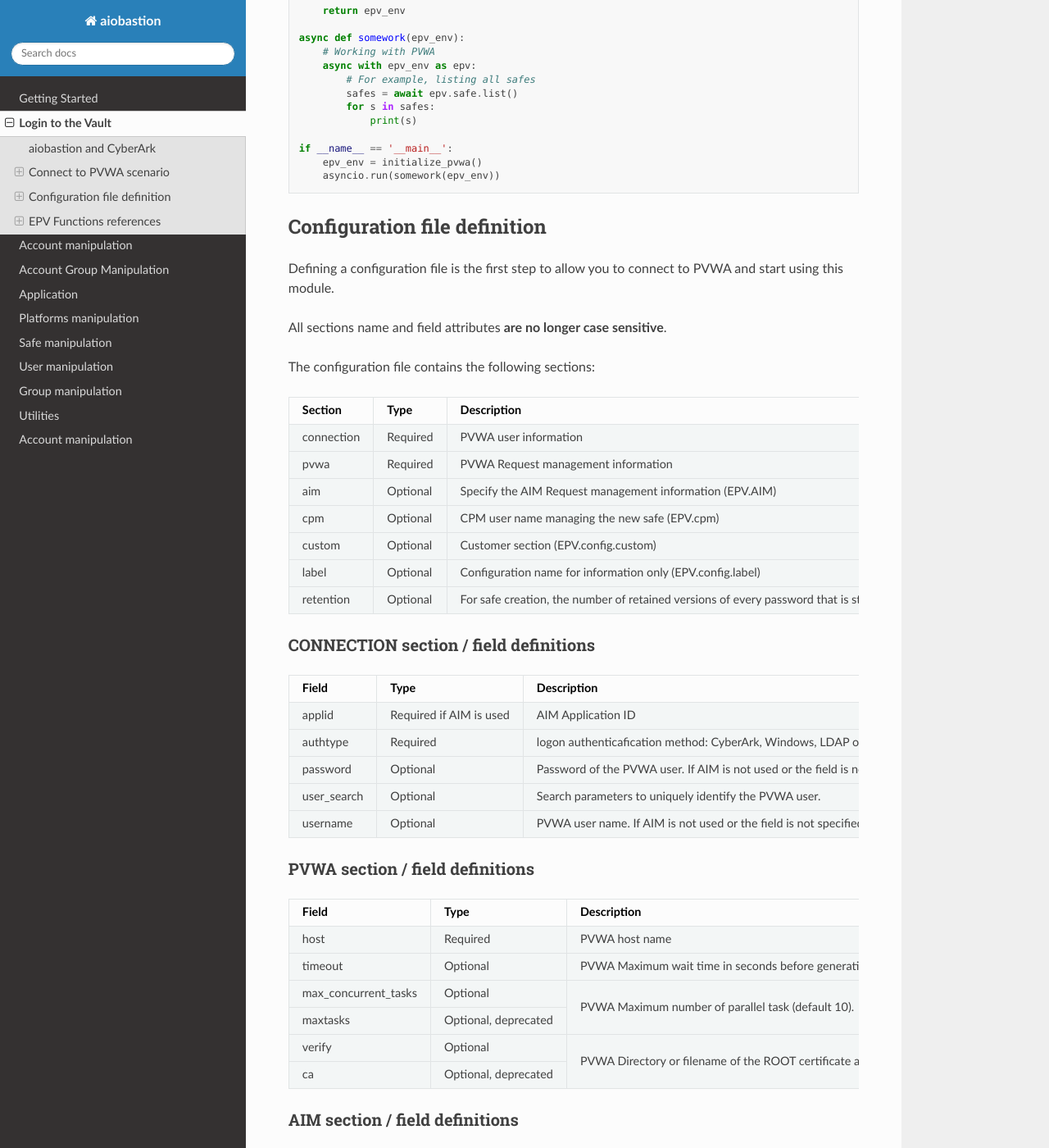
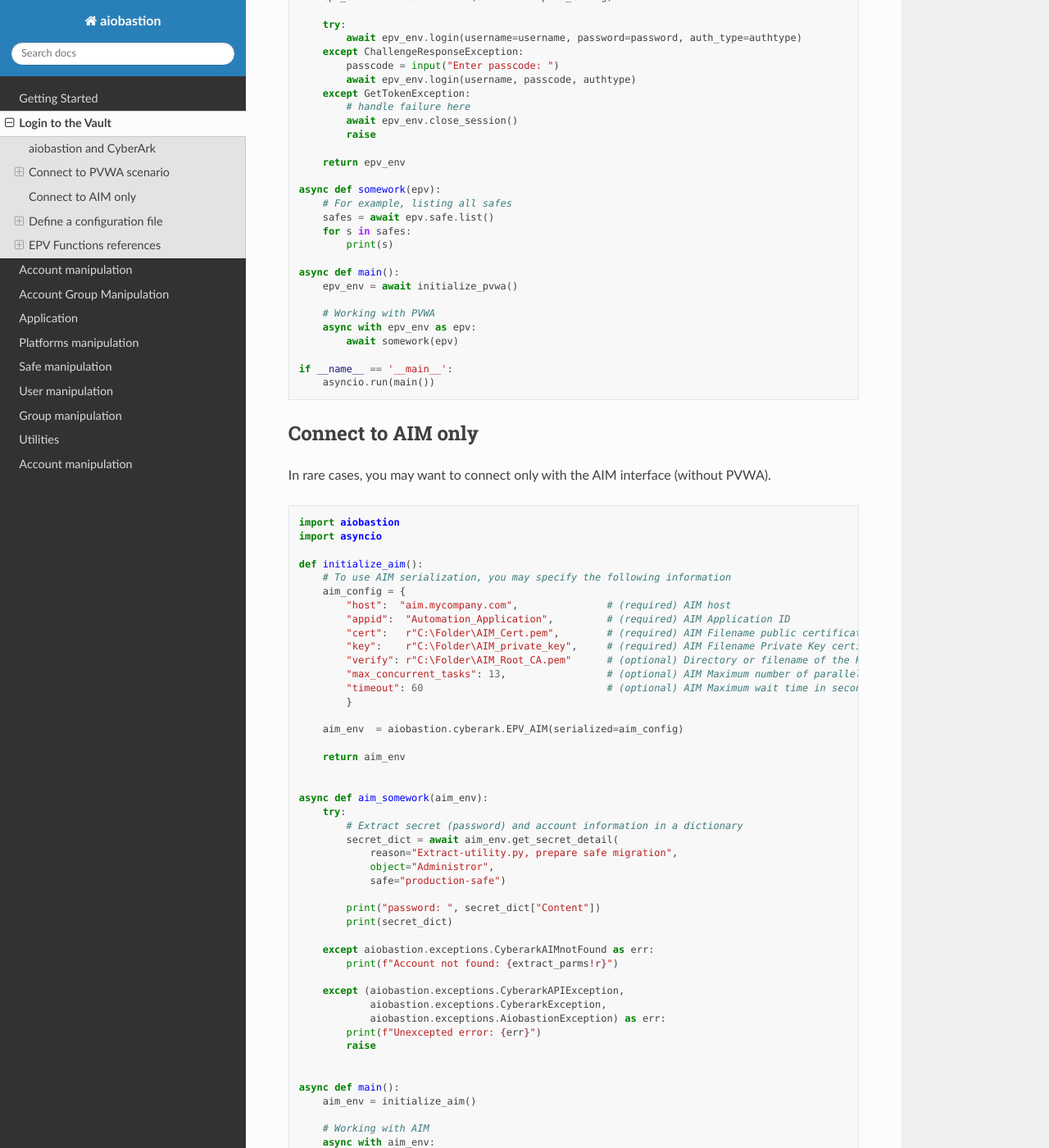
Before and after one commit to safepost/aiobastion, a Sphinx documentation site: the page built from docs/login.rst, in a window 1280 px wide and 1400 px high, scrolled down 6171 px. Shown: the whole window at 82% size. Built offline with Sphinx 7.4.7 and the Read the Docs theme 2.0.0, drawn with Linux system fonts in a browser that asks for light colours; some of the changed text lies outside the part shown.

Commit message:
dealing with AIM only

```diff
--- a/docs/login.rst
+++ b/docs/login.rst
@@ -31,7 +31,7 @@ For more information see `CyberArk Privileged Access Manager REST API`_ .
 For more information see `CyberArk Central Credential Provider - REST web service`_.
 
 Connect to PVWA scenario
--------------------------------
+------------------------
 
 There are several ways to login to the Vault:
 
@@ -45,13 +45,14 @@ There are several ways to login to the Vault:
 
 
 Connect with context manager
-~~~~~~~~~~~~~~~~~~~~~~~~~~~~~~~
+~~~~~~~~~~~~~~~~~~~~~~~~~~~~
 Once *aiobastion.EPV* is set up, use the context manager to login and logoff automatically.
 
 .. code-block:: python
 
     epv_env = aiobastion.EPV("/path/aiobastion_prod_config.yml")
 
+    # Automatic login using configuration setup
     async with epv_env as epv:
         # do something, e.g.:
         print(await epv.safe.list())
@@ -65,7 +66,7 @@ Define all the information needed in the configuration file and you are ready to
 * The configuration file has a *password* field in the *connection* section.  This way you don't need to use the AIM interface but be sure you're configuration file is in a secure place.
 * For security reason, i would suggest configuring the AIM API.  It is longer but it's worth it.
 
-See `Configuration file definition` for more information.
+See `Define a configuration file` for more information.
 
 .. code-block:: python
 
@@ -93,7 +94,7 @@ Sometimes you need to ask the username and password in your code.
     import asyncio
     import getpass
 
-    def initialize_pvwa():
+    async def initialize_pvwa():
         # Define login and password
         epv_env = aiobastion.EPV("/path/aiobastion_prod_config.yml")
 
@@ -110,18 +111,21 @@ Sometimes you need to ask the username and password in your code.
 
         return epv_env
 
+    async def somework(epv):
+        # For example, listing all safes
+        safes = await epv.safe.list()
+        for s in safes:
+            print(s)
 
-    async def somework(epv_env):
+    async def main():
+        epv_env = await initialize_pvwa()
+
         # Working with PVWA
         async with epv_env as epv:
-            # For example, listing all safes
-            safes = await epv.safe.list()
-            for s in safes:
-                print(s)
+            await somework(epv)
 
     if __name__ == '__main__':
-        epv_env = initialize_pvwa()
-        asyncio.run(somework(epv_env))
+        asyncio.run(main())
 
 
 Scenario #3 Login with serialization with AIM & login function
@@ -138,7 +142,7 @@ You can use the `Serialization tools`_ to extract the EPV serialization at any t
     import aiobastion
     import asyncio
 
-    def initialize_pvwa():
+    async def initialize_pvwa():
         # To use AIM serialization, you may specify the following information
         aim_config = {
             "host":  "aim.mycompany.com",               # (required) AIM host
@@ -185,17 +189,20 @@ You can use the `Serialization tools`_ to extract the EPV serialization at any t
 
         return epv_env
 
-    async def somework(epv_env):
-        # Working with PVWA
+    async def somework(epv):
+        # For example, listing all safes
+        safes = await epv.safe.list()
+        for s in safes:
+            print(s)
+
+    async def main():
+        epv_env = await initialize_pvwa()
+
         async with epv_env as epv:
-            # For example, listing all safes
-            safes = await epv.safe.list()
-            for s in safes:
-                print(s)
+            await somework(epv)
 
     if __name__ == '__main__':
-        epv_env = initialize_pvwa()
-        asyncio.run(somework(epv_env))
+        asyncio.run(main())
 
 
 Scenario #4 Login with serialization with AIM & login_with_aim function
@@ -216,7 +223,7 @@ For demonstration purpose, AIM serialization is not define here. Otherwise refer
     import aiobastion
     import asyncio
 
-    def initialize_pvwa():
+    async def initialize_pvwa():
         # For demonstration purpose, AIM serialization is not set here
         aim_config = None
 
@@ -264,17 +271,21 @@ For demonstration purpose, AIM serialization is not define here. Otherwise refer
 
         return epv_env
 
-    async def somework(epv_env):
-        # Working with PVWA
-        async with epv_env as epv:
+    async def somework(epv):
             # For example, listing all safes
             safes = await epv.safe.list()
             for s in safes:
                 print(s)
 
+    async def main():
+        epv_env = await initialize_pvwa()
+
+        # Working with PVWA
+        async with epv_env as epv:
+            await somework(epv)
+
     if __name__ == '__main__':
-        epv_env = initialize_pvwa()
-        asyncio.run(somework(epv_env))
+        asyncio.run(main())
 
 
 Scenario #5 Login authentication with RADIUS account
@@ -287,7 +298,7 @@ If you need to authenticate with RADIUS challenge / response mode, you need to c
     import asyncio
     # import getpass
 
-    def initialize_pvwa():
+    async async def initialize_pvwa():
         pvwa_host = "pvwa.mycompany.com"
         authtype = "Radius"
         username = "PVWAUSER001"
@@ -309,26 +320,88 @@ If you need to authenticate with RADIUS challenge / response mode, you need to c
 
         return epv_env
 
-    async def somework(epv_env):
+    async def somework(epv):
+        # For example, listing all safes
+        safes = await epv.safe.list()
+        for s in safes:
+            print(s)
+
+    async def main():
+        epv_env = await initialize_pvwa()
+
         # Working with PVWA
         async with epv_env as epv:
-            # For example, listing all safes
-            safes = await epv.safe.list()
-            for s in safes:
-                print(s)
+            await somework(epv)
 
     if __name__ == '__main__':
-        epv_env = initialize_pvwa()
-        asyncio.run(somework(epv_env))
+        asyncio.run(main())
 
 
-Configuration file definition
------------------------------
+Connect to AIM only
+-------------------
+In rare cases, you may want to connect only with the AIM interface (without PVWA).
+
+.. code-block:: python
+
+    import aiobastion
+    import asyncio
+
+    def initialize_aim():
+        # To use AIM serialization, you may specify the following information
+        aim_config = {
+            "host":  "aim.mycompany.com",               # (required) AIM host
+            "appid":  "Automation_Application",         # (required) AIM Application ID
+            "cert":   r"C:\Folder\AIM_Cert.pem",        # (required) AIM Filename public certificate
+            "key":    r"C:\Folder\AIM_private_key",     # (required) AIM Filename Private Key certificate
+            "verify": r"C:\Folder\AIM_Root_CA.pem"      # (optional) Directory or filename of the ROOT certificate authority (CA)
+            "max_concurrent_tasks": 13,                 # (optional) AIM Maximum number of parallel task (default 10)
+            "timeout": 60                               # (optional) AIM Maximum wait time in seconds before generating a timeout (default 30 seconds)
+            }
+
+        aim_env  = aiobastion.cyberark.EPV_AIM(serialized=aim_config)
+
+        return aim_env
+
+
+    async def aim_somework(aim_env):
+        try:
+            # Extract secret (password) and account information in a dictionary
+            secret_dict = await aim_env.get_secret_detail(
+                reason="Extract-utility.py, prepare safe migration",
+                object="Administror",
+                safe="production-safe")
+
+            print("password: ", secret_dict["Content"])
+            print(secret_dict)
+
+        except aiobastion.exceptions.CyberarkAIMnotFound as err:
+            print(f"Account not found: {extract_parms!r}")
+
+        except (aiobastion.exceptions.CyberarkAPIException,
+                aiobastion.exceptions.CyberarkException,
+                aiobastion.exceptions.AiobastionException) as err:
+            print(f"Unexcepted error: {err}")
+            raise
+
+
+    async def main():
+        aim_env = initialize_aim()
+
+        # Working with AIM
+        async with aim_env:
+            await aim_somework(aim_env)
+
+    if __name__ == '__main__':
+        asyncio.run(main())
+
+
+Define a configuration file
+---------------------------
 Defining a configuration file is the first step to allow you to connect to PVWA and start using this module.
 
 All sections name and field attributes **are no longer case sensitive**.
 
-The configuration file contains the following sections:
+The configuration file contains the following main sections:
 
 +---------------+-----------+----------------------------------------------------------------------------------------------------------------------+
 | Section       | Type      | Description                                                                                                          +
@@ -399,7 +472,7 @@ AIM section / field definitions
 +----------------------+-------------------------+--------------------------------------------------------------------------------------------+
 | host                 | Required                | AIM CyberArk host name. If not define use the host from the PVWA section.                  +
 +----------------------+-------------------------+--------------------------------------------------------------------------------------------+
-| max_concurrent_tasks | Optional                | AIM Maximum number of parallel task (default 1).                                           +
+| max_concurrent_tasks | Optional                | AIM Maximum number of parallel task (default 10).                                          +
 +----------------------+-------------------------+ If not define use the *max_concurrent_tasks* from the PVWA section.                        +
 | maxtasks             | Optional, deprecated    +                                                                                            +
 +----------------------+-------------------------+--------------------------------------------------------------------------------------------+
@@ -432,6 +505,7 @@ A complete configuration file definition
         timeout:              45
         max_concurrent_tasks: 12
         verify:               "C:\\Folder\\PVWA_Root_ca.pem"
+
     AIM:
         host:    "pvwa.acme.fr"
         appid:   "appid_prod"
```
Also changed, not shown: other parts of docs/login.rst (+1 -1 lines), 2 other files.
